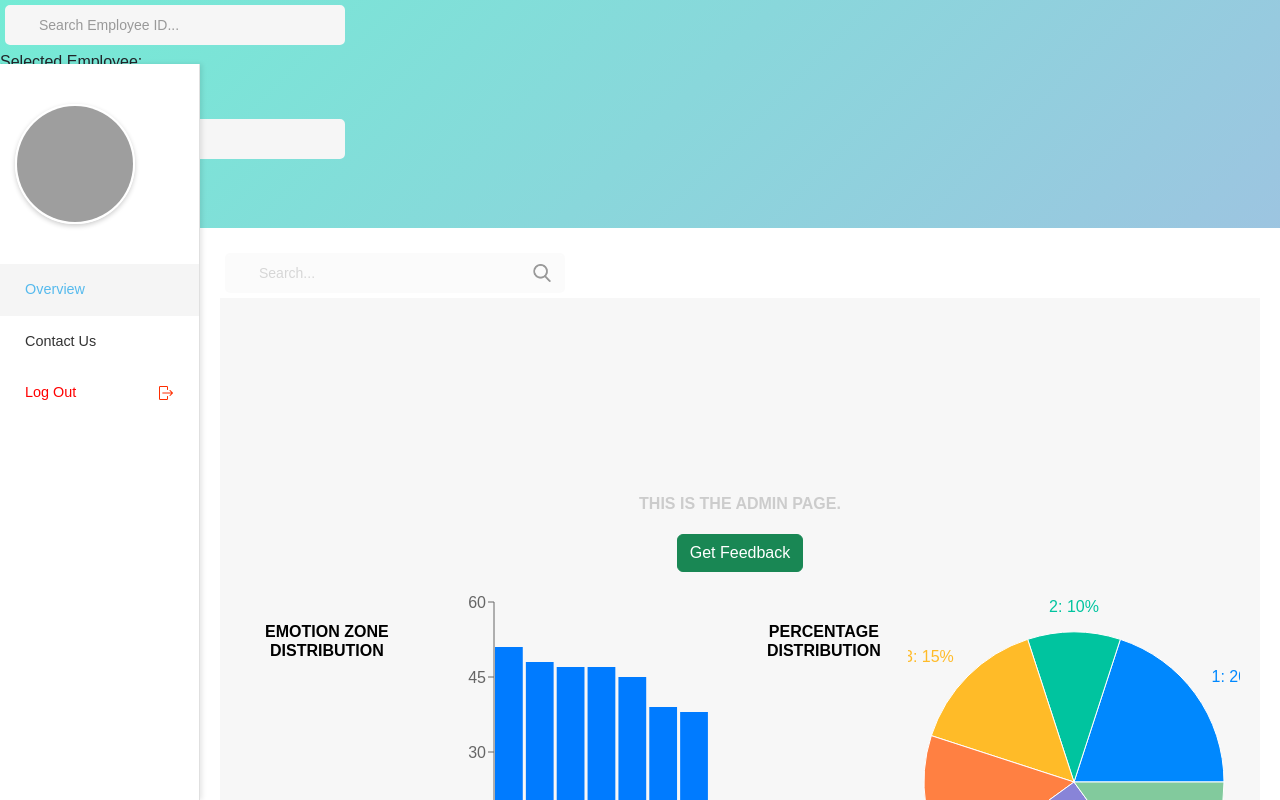
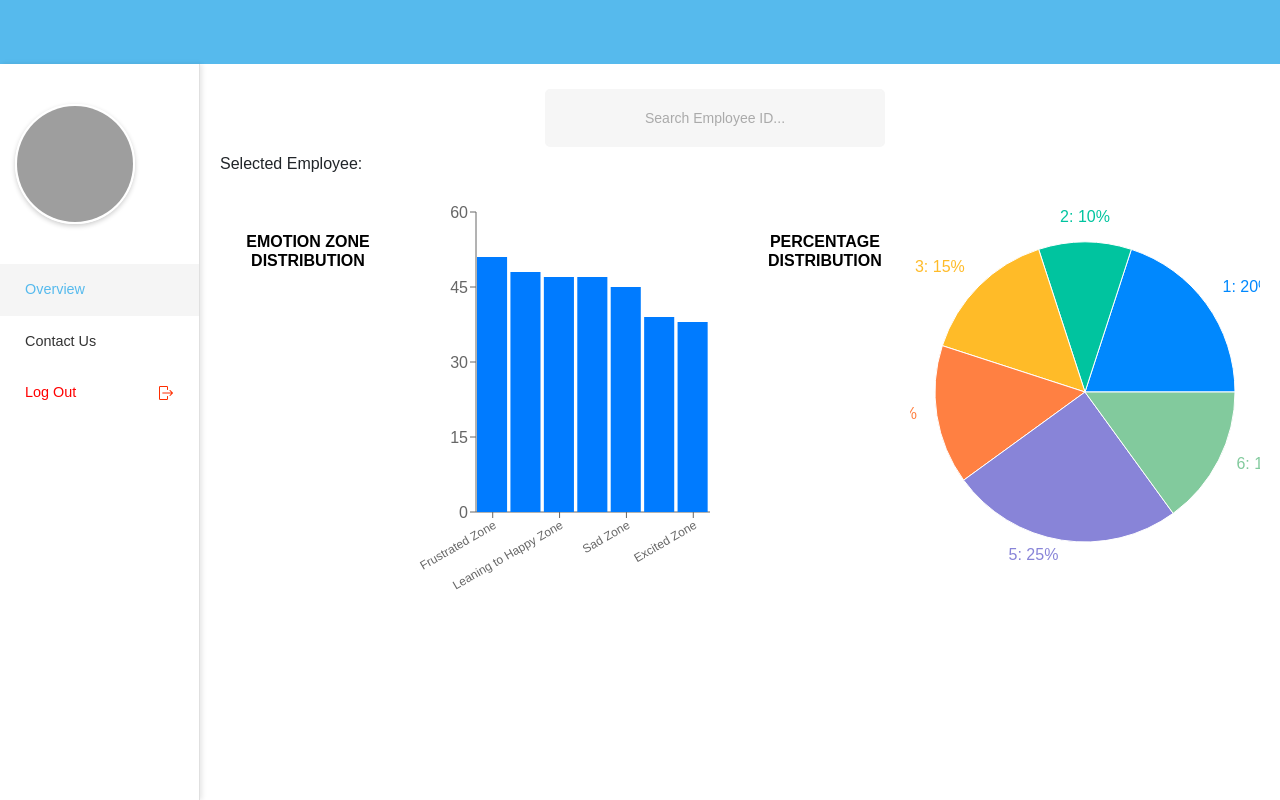
Before and after one commit to MT-GC-Open-Soft-2025/OpenSoft-VibemeterApp, a React (Create React App) app: page /admin in a window 1280 px wide. Shown: the top 800 px of the page. Built offline with nearby package versions, Linux system fonts and the light colour scheme; grey boxes are pictures that could not be loaded; the HTML template or start-up script is replaced by a standard one.

Commit message:
modified admin page to include feedback and searchbar

```diff
--- a/src/components/SearchBar.jsx
+++ b/src/components/SearchBar.jsx
@@ -1,4 +1,5 @@
-// import React, { useState ,useEffect} from "react";
+
+// import React, { useState, useEffect } from "react";
 // import "./SearchBar.css";
 
 // const employees = ["EMP1234", "EMP5678", "EMP9101", "EMP2345", "EMP2789"]; // Replace with real data
@@ -19,37 +20,26 @@
 //     return () => document.removeEventListener("click", handleClickOutside);
 //   }, []);
 
-
 //   const validateInput = (value) => /^EMP\d{4}$/.test(value);
-
 
 //   const handleSearchChange = (e) => {
 //     const value = e.target.value.toUpperCase();
 //     setSearchTerm(value);
-
+//     if (typeof onSearch === "function") {
+//       onSearch("");
+//     }
 //     if (value === "") {
 //       setFilteredEmployees([]);
 //       setShowDropdown(true);
 //       setErrorMessage("");
-//       onSearch("");
 //       return;
 //     }
-
-
-//   if (!validateInput(value) && value.length >= 7) {
+//     if (!validateInput(value) && value.length >= 7) {
 //       setErrorMessage("Invalid Employee ID. Use EMPXXXX.");
 //       setFilteredEmployees([]);
 //       setShowDropdown(false);
 //       return;
 //     }
-//   // if (!validateInput(value) && value.length >= 7) {
-//   //   setErrorMessage("Invalid Employee ID. Use EMPXXXX.");
-//   //   setFilteredEmployees([]);
-//   //   setShowDropdown(false);
-//   //   onSearch("");  // Ensure graph disappears when input is invalid
-//   //   return;
-//   // }
-
 //     setErrorMessage("");
 //     const filtered = employees.filter((emp) => emp.startsWith(value));
 //     setFilteredEmployees(filtered);
@@ -61,7 +51,6 @@
 //     setShowDropdown(false);
 //     setErrorMessage("");
 
-//     console.log("Employee Clicked:", emp); // ✅ Debugging Log
 //     if (typeof onSearch === "function") {
 //       onSearch(emp);
 //     }
@@ -69,35 +58,31 @@
 
 //   const handleKeyDown = (e) => {
 //     if (e.key === "Enter") {
+//       // If valid ID and it exists in the list
 //       if (validateInput(searchTerm) && employees.includes(searchTerm)) {
-//         console.log("Enter Pressed, Employee:", searchTerm); // ✅ Debugging Log
+//         setErrorMessage("");
 //         if (typeof onSearch === "function") {
 //           onSearch(searchTerm);
 //         }
 //         setShowDropdown(false);
-//         setErrorMessage("");
 //       } else {
 //         setErrorMessage("Invalid Employee ID.");
 //       }
 //     }
 //   };
 
-
-
 //   return (
-//     <nav >
+//     <nav>
 //       <div className="search-container">
-
-// <input
-//   type="text"
-//   className="search-bar"
-//   placeholder="Search Employee ID..."
-//   value={searchTerm}
-//   onChange={handleSearchChange}
-//   onFocus={() => setShowDropdown(false)}
-//   onKeyDown={handleKeyDown}
-// />
-
+//         <input
+//           type="text"
+//           className="search-bar"
+//           placeholder="Search Employee ID..."
+//           value={searchTerm}
+//           onChange={handleSearchChange}
+//           onFocus={() => setShowDropdown(false)}
+//           onKeyDown={handleKeyDown}
+//         />
 //         {errorMessage && <p className="error-message">{errorMessage}</p>}
 //         {showDropdown && (
 //           <ul className="dropdown">
@@ -119,21 +104,17 @@ import "./SearchBar.css";
 
 const employees = ["EMP1234", "EMP5678", "EMP9101", "EMP2345", "EMP2789"]; // Replace with real data
 
-const Navbar = ({ onSearch }) => {
+const Navbar = ({ onSearch, clearSearch }) => {
   const [searchTerm, setSearchTerm] = useState("");
   const [filteredEmployees, setFilteredEmployees] = useState([]);
   const [errorMessage, setErrorMessage] = useState("");
   const [showDropdown, setShowDropdown] = useState(false);
 
   useEffect(() => {
-    const handleClickOutside = (event) => {
-      if (!event.target.closest(".search-container")) {
-        setShowDropdown(false);
-      }
-    };
-    document.addEventListener("click", handleClickOutside);
-    return () => document.removeEventListener("click", handleClickOutside);
-  }, []);
+    if (clearSearch) {
+      setSearchTerm(""); // Clear the search bar when an employee is selected
+    }
+  }, [clearSearch]);
 
   const validateInput = (value) => /^EMP\d{4}$/.test(value);
 
@@ -141,20 +122,18 @@ const Navbar = ({ onSearch }) => {
     const value = e.target.value.toUpperCase();
     setSearchTerm(value);
 
-    // Hide the graph immediately whenever user starts typing something new
+    // Reset selection when typing
     if (typeof onSearch === "function") {
       onSearch("");
     }
 
-    // If input is empty
     if (value === "") {
       setFilteredEmployees([]);
-      setShowDropdown(true);
+      setShowDropdown(false);
       setErrorMessage("");
       return;
     }
 
-    // If input is already long but invalid
     if (!validateInput(value) && value.length >= 7) {
       setErrorMessage("Invalid Employee ID. Use EMPXXXX.");
       setFilteredEmployees([]);
@@ -162,7 +141,6 @@ const Navbar = ({ onSearch }) => {
       return;
     }
 
-    // Otherwise, filter employees for dropdown
     setErrorMessage("");
     const filtered = employees.filter((emp) => emp.startsWith(value));
     setFilteredEmployees(filtered);
@@ -170,11 +148,10 @@ const Navbar = ({ onSearch }) => {
   };
 
   const handleSelectEmployee = (emp) => {
-    setSearchTerm(emp);
+    setSearchTerm(""); // Clear the search field after selection
     setShowDropdown(false);
     setErrorMessage("");
 
-    // Show the graph again with the selected employee
     if (typeof onSearch === "function") {
       onSearch(emp);
     }
@@ -182,12 +159,12 @@ const Navbar = ({ onSearch }) => {
 
   const handleKeyDown = (e) => {
     if (e.key === "Enter") {
-      // If valid ID and it exists in the list
       if (validateInput(searchTerm) && employees.includes(searchTerm)) {
         setErrorMessage("");
         if (typeof onSearch === "function") {
           onSearch(searchTerm);
         }
+        setSearchTerm(""); // Clear the search bar after pressing Enter
         setShowDropdown(false);
       } else {
         setErrorMessage("Invalid Employee ID.");
@@ -204,7 +181,7 @@ const Navbar = ({ onSearch }) => {
           placeholder="Search Employee ID..."
           value={searchTerm}
           onChange={handleSearchChange}
-          onFocus={() => setShowDropdown(false)}
+          onFocus={() => setShowDropdown(true)}
           onKeyDown={handleKeyDown}
         />
         {errorMessage && <p className="error-message">{errorMessage}</p>}
--- a/src/pages/AdminPage/AdminPage.jsx
+++ b/src/pages/AdminPage/AdminPage.jsx
@@ -1,58 +1,88 @@
 
 
-import React,{ useState } from "react";
-import PerformanceGraph from "../../components/PerformanceGraph"; // Adjust the path if needed
-import { useNavigate } from "react-router-dom"; // Import useNavigate
-import "bootstrap/dist/css/bootstrap.min.css"; // Import Bootstrap CSS
+// import React,{ useState } from "react";
+// import PerformanceGraph from "../../components/PerformanceGraph";
+// import { useNavigate } from "react-router-dom";
+// import "bootstrap/dist/css/bootstrap.min.css";
+// import "./AdminPage.css";
+// import bot from "../../Assets/bot.png";
+// import ButtonComponent from "../../components/ButtonComponent";
+// import EmotionZoneChart from "./EmotionZone";
+// import PieChart from "./PieChart";
+// import Navbar from "../../components/SearchBar";
+// import Sidebar from "../../components/Adminpagesidebar";
+// import Searchbar from "../../components/Adminpagesearchbar";
+// const AdminPage = () => {
+//   const navigate = useNavigate();
+//   const handleFeedback = () => {
+//     navigate("/feedback");
+//   };
+//   const [selectedEmployee, setSelectedEmployee] = useState("");
+//     const [, forceUpdate] = useState();
+
+//     const handleSearch = (employeeId) => {
+//       console.log("Before Update: ", selectedEmployee);
+//       setSelectedEmployee(employeeId);
+//       forceUpdate({});
+//       console.log("After Update: ", employeeId);
+//     };
+// return (
+//   <>
+//     <Sidebar />
+//     <div style={{
+//       marginLeft: '200px',
+//       marginTop: '64px',
+//       backgroundColor: 'white',
+//       minHeight: '100vh',
+//       padding: '20px'
+//     }}>
+//       <div>
+//         <Navbar onSearch={handleSearch} />
+//         <p>Selected Employee: {selectedEmployee}</p>
+
+//         {selectedEmployee && selectedEmployee.trim() !== "" ? (
+//           <>
+//             <PerformanceGraph employeeId={selectedEmployee} />
+//             <div><ButtonComponent label="Get Feedback" onClick={handleFeedback} /></div>
+//           </>
+//         ) : (
+//           <>
+//             <div className="charts">
+//               <EmotionZoneChart />
+//               <PieChart />
+//             </div>
+//             {/* <div className="no-data">No Data Available</div> */}
+//           </>
+//         )}
+//       </div>
+//     </div>
+//   </>
+// );
+
+// };
+
+// export default AdminPage;
+import React, { useState } from "react";
+import PerformanceGraph from "../../components/PerformanceGraph";
+import { useNavigate } from "react-router-dom";
+import "bootstrap/dist/css/bootstrap.min.css";
 import "./AdminPage.css";
-import bot from "../../Assets/bot.png";
 import ButtonComponent from "../../components/ButtonComponent";
 import EmotionZoneChart from "./EmotionZone";
 import PieChart from "./PieChart";
+import Sidebar from "../../components/Adminpagesidebar";
 import Navbar from "../../components/SearchBar";
-import Sidebar from "../../components/Adminpagesidebar";
-import Searchbar from "../../components/Adminpagesearchbar";
-// import Button from "../../components/samplecomponent";
 
 const AdminPage = () => {
-  const navigate = useNavigate(); // Get the navigate function
-
-  // Handle feedback button click
-  const handleFeedback = () => {
-    navigate("/feedback"); // Navigate to the feedback page
-  };
+  const navigate = useNavigate();
   const [selectedEmployee, setSelectedEmployee] = useState("");
-    const [, forceUpdate] = useState(); // Force re-render workaround
 
   const handleSearch = (employeeId) => {
-      console.log("Before Update: ", selectedEmployee);
     setSelectedEmployee(employeeId);
-      forceUpdate({}); // 🚀 Force component re-render
-      console.log("After Update: ", employeeId);
   };
+
   return (
     <>
-     {/* <div className="admin-container">
-            <h2>Performance Overview</h2>
-            <PerformanceGraph />
-            </div> */}
-
-<div>
-      <Navbar onSearch={handleSearch} />
-      <p>Selected Employee: {selectedEmployee}</p> {/* Should now update */}
-      {/* {selectedEmployee ? (
-        <PerformanceGraph employeeId={selectedEmployee} />
-      ) : (
-        <div className="no-data">No Data Available</div>
-      )} */}
-      {selectedEmployee && selectedEmployee.trim() !== "" ? (
-  <PerformanceGraph employeeId={selectedEmployee} />
-) : (
-  <div className="no-data">No Data Available</div>
-)}
-
-    </div>
-      <Navbar />
       <Sidebar />
       <div style={{
         marginLeft: '200px',
@@ -61,16 +91,30 @@ const AdminPage = () => {
         minHeight: '100vh',
         padding: '20px'
       }}>
-        <Searchbar />
+        {/* Search Bar */}
+        <Navbar onSearch={handleSearch} clearSearch={selectedEmployee !== ""} />
 
-        <div className="wrapper fadeInDown">
-      <h2>This is the admin page.</h2>
-      <ButtonComponent label="Get Feedback" onClick={handleFeedback} />
+        <p>Selected Employee: {selectedEmployee}</p>
+
+        {/* Show PerformanceGraph when employee is selected, else show other charts */}
+        {selectedEmployee ? (
+          <>
+             <div style={{ display: "flex", justifyContent: "center", marginTop: "20px" }}>
+      <ButtonComponent label="Get Feedback" onClick={() => navigate("/feedback")} />
+    </div>
+            {/* <div><ButtonComponent label="Get Feedback" onClick={() => navigate("/feedback")} /></div> */}
+            <PerformanceGraph employeeId={selectedEmployee} />
+
+          </>
+        ) : (
+          <>
             <div className="charts">
               <EmotionZoneChart />
               <PieChart />
             </div>
-      </div>
+
+          </>
+        )}
       </div>
 
 
```
Lines whose indentation alone changed are shown as unchanged.
